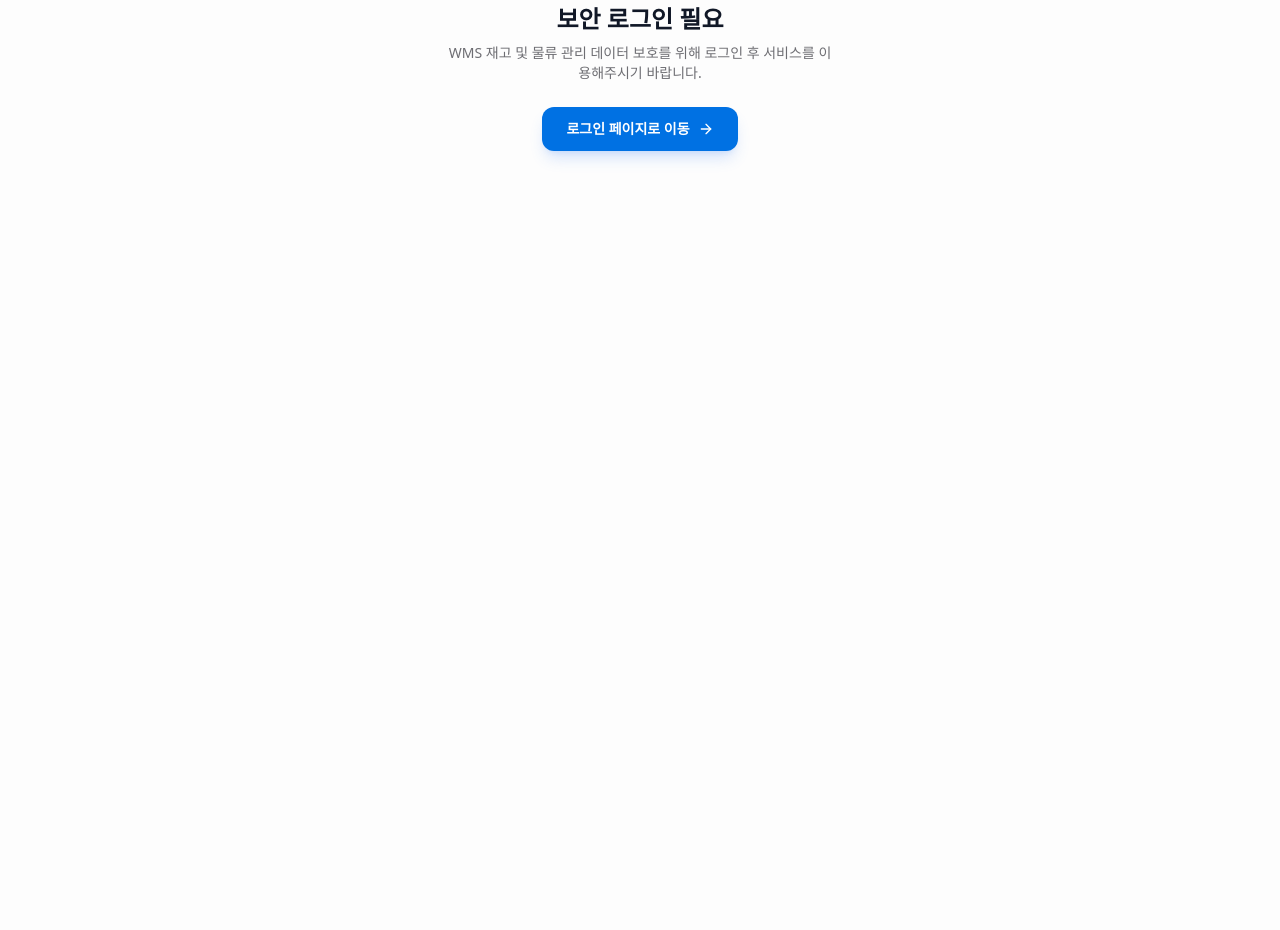
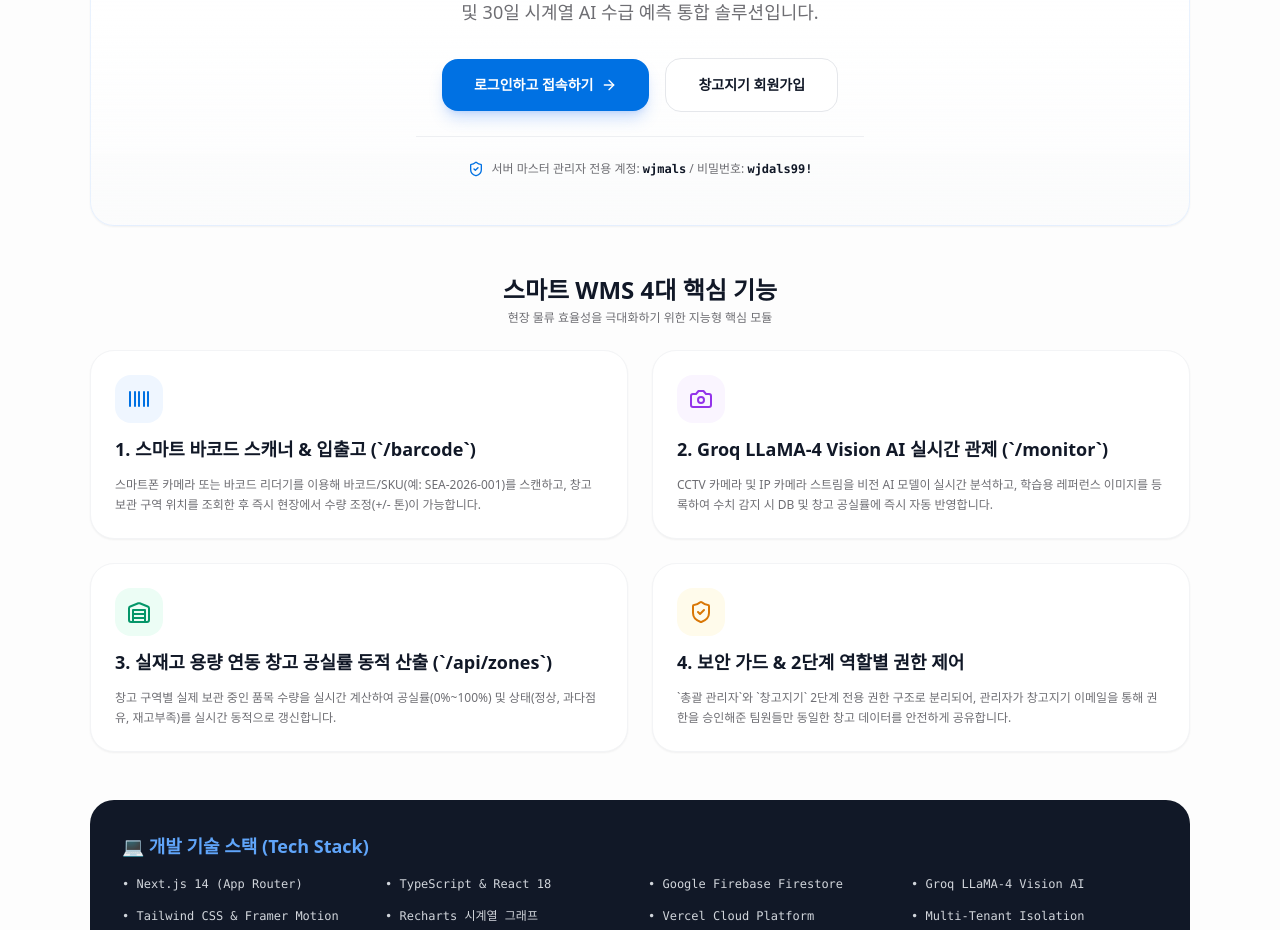
Before and after one commit to wjmals/WMS, a Next.js app in the folder frontend/: page / in a window 1280 px wide. Before the commit this address had no page. Shown: the part 320-1250 px from the top of the page. Before the commit the page ends 800 px from the top, so only its background shows below. Built offline with nearby package versions, Linux system fonts and the light colour scheme.

Commit message:
feat: Add System Showcase Landing View at http://localhost:3000/ when not logged in

```diff
--- a/frontend/app/page.tsx
+++ b/frontend/app/page.tsx
@@ -3,7 +3,10 @@
 import React, { useEffect, useState, useCallback } from 'react';
 import { motion, AnimatePresence } from 'framer-motion';
 import { LineChart, Line, XAxis, YAxis, CartesianGrid, Tooltip, ResponsiveContainer } from 'recharts';
-import { AlertTriangle, CheckCircle, Package, TrendingUp, ArrowRight, ShieldCheck, Warehouse, Settings, X, Plus, Edit2 } from 'lucide-react';
+import {
+  AlertTriangle, CheckCircle, Package, TrendingUp, ArrowRight, ShieldCheck,
+  Warehouse, Settings, X, Edit2, QrCode, Camera, Lock, UserCheck, Sparkles, Barcode
+} from 'lucide-react';
 import Link from 'next/link';
 
 import { useAuth } from '../context/AuthContext';
@@ -62,15 +65,146 @@ export default function InventoryDashboard() {
   }, []);
 
   useEffect(() => {
-    fetchData();
-    const timer = setInterval(fetchData, 3000);
-    return () => clearInterval(timer);
-  }, [fetchData]);
+    if (user) {
+      fetchData();
+      const timer = setInterval(fetchData, 3000);
+      return () => clearInterval(timer);
+    }
+  }, [user, fetchData]);
 
   // 수요예측 필터 선택
   const [selectedChartItem, setSelectedChartItem] = useState<string>('all');
 
-  // 핵심 지표 계산
+  // 비로그인 상태일 때: 시스템 소개 & 랜딩 쇼케이스 페이지 출력
+  if (!user) {
+    return (
+      <div className="flex flex-col gap-12 font-sans pb-16 max-w-[1100px] mx-auto">
+        {/* Hero Section */}
+        <section className="text-center py-12 px-6 bg-gradient-to-b from-blue-50/80 via-white to-gray-50/50 dark:from-gray-900 dark:to-gray-950 rounded-3xl border border-blue-100/60 dark:border-gray-800 shadow-sm space-y-6">
+          <div className="inline-flex items-center gap-2 px-4 py-1.5 rounded-full bg-blue-100/80 dark:bg-blue-900/50 text-primary font-bold text-xs">
+            <Sparkles className="w-4 h-4 text-blue-500" />
+            AI Native Smart Warehouse Management System
+          </div>
+
+          <h1 className="text-4xl md:text-5xl font-black tracking-tight text-gray-900 dark:text-white leading-tight">
+            차세대 스마트 물류 & 재고 관리 플랫폼
+          </h1>
+
+          <p className="text-base md:text-lg text-textMuted max-w-2xl mx-auto leading-relaxed">
+            Groq LLaMA-4 비전 AI CCTV 관제, 스마트 바코드 스캐너, 실재고 연동 동적 공실률 산출 및 30일 시계열 AI 수급 예측 통합 솔루션입니다.
+          </p>
+
+          <div className="flex flex-wrap items-center justify-center gap-4 pt-2">
+            <Link
+              href="/login"
+              className="px-8 py-4 bg-primary hover:bg-blue-600 text-white rounded-2xl font-bold text-sm shadow-lg shadow-blue-500/25 flex items-center gap-2 transition-all active:scale-95"
+            >
+              로그인하고 접속하기
+              <ArrowRight className="w-4 h-4" />
+            </Link>
+
+            <Link
+              href="/signup"
+              className="px-8 py-4 bg-white dark:bg-gray-800 hover:bg-gray-100 text-gray-900 dark:text-white border border-gray-200 dark:border-gray-700 rounded-2xl font-bold text-sm transition-all"
+            >
+              창고지기 회원가입
+            </Link>
+          </div>
+
+          {/* Master Admin Info Card */}
+          <div className="mt-8 pt-6 border-t border-gray-200/60 dark:border-gray-800 max-w-md mx-auto text-xs text-textMuted flex items-center justify-center gap-2">
+            <ShieldCheck className="w-4 h-4 text-primary flex-shrink-0" />
+            <span>
+              서버 마스터 관리자 전용 계정: <strong className="text-gray-900 dark:text-white font-mono">wjmals</strong> / 비밀번호: <strong className="text-gray-900 dark:text-white font-mono">wjdals99!</strong>
+            </span>
+          </div>
+        </section>
+
+        {/* 4 Core Pillars Grid */}
+        <section className="space-y-6">
+          <div className="text-center">
+            <h2 className="text-2xl font-bold text-gray-900 dark:text-white">
+              스마트 WMS 4대 핵심 기능
+            </h2>
+            <p className="text-xs text-textMuted mt-1">현장 물류 효율성을 극대화하기 위한 지능형 핵심 모듈</p>
+          </div>
+
+          <div className="grid grid-cols-1 md:grid-cols-2 gap-6">
+            {/* Feature 1 */}
+            <div className="bg-white dark:bg-gray-900 border border-gray-100 dark:border-gray-800 rounded-3xl p-6 shadow-sm hover:shadow-md transition-all space-y-3">
+              <div className="w-12 h-12 rounded-2xl bg-blue-50 dark:bg-blue-950/40 text-primary flex items-center justify-center font-bold">
+                <Barcode className="w-6 h-6" />
+              </div>
+              <h3 className="text-lg font-bold text-gray-900 dark:text-white">
+                1. 스마트 바코드 스캐너 & 입출고 (`/barcode`)
+              </h3>
+              <p className="text-xs text-textMuted leading-relaxed">
+                스마트폰 카메라 또는 바코드 리더기를 이용해 바코드/SKU(예: SEA-2026-001)를 스캔하고, 창고 보관 구역 위치를 조회한 후 즉시 현장에서 수량 조정(+/- 톤)이 가능합니다.
+              </p>
+            </div>
+
+            {/* Feature 2 */}
+            <div className="bg-white dark:bg-gray-900 border border-gray-100 dark:border-gray-800 rounded-3xl p-6 shadow-sm hover:shadow-md transition-all space-y-3">
+              <div className="w-12 h-12 rounded-2xl bg-purple-50 dark:bg-purple-950/40 text-purple-600 flex items-center justify-center font-bold">
+                <Camera className="w-6 h-6" />
+              </div>
+              <h3 className="text-lg font-bold text-gray-900 dark:text-white">
+                2. Groq LLaMA-4 Vision AI 실시간 관제 (`/monitor`)
+              </h3>
+              <p className="text-xs text-textMuted leading-relaxed">
+                CCTV 카메라 및 IP 카메라 스트림을 비전 AI 모델이 실시간 분석하고, 학습용 레퍼런스 이미지를 등록하여 수치 감지 시 DB 및 창고 공실률에 즉시 자동 반영합니다.
+              </p>
+            </div>
+
+            {/* Feature 3 */}
+            <div className="bg-white dark:bg-gray-900 border border-gray-100 dark:border-gray-800 rounded-3xl p-6 shadow-sm hover:shadow-md transition-all space-y-3">
+              <div className="w-12 h-12 rounded-2xl bg-emerald-50 dark:bg-emerald-950/40 text-emerald-600 flex items-center justify-center font-bold">
+                <Warehouse className="w-6 h-6" />
+              </div>
+              <h3 className="text-lg font-bold text-gray-900 dark:text-white">
+                3. 실재고 용량 연동 창고 공실률 동적 산출 (`/api/zones`)
+              </h3>
+              <p className="text-xs text-textMuted leading-relaxed">
+                창고 구역별 실제 보관 중인 품목 수량을 실시간 계산하여 공실률(0%~100%) 및 상태(정상, 과다점유, 재고부족)를 실시간 동적으로 갱신합니다.
+              </p>
+            </div>
+
+            {/* Feature 4 */}
+            <div className="bg-white dark:bg-gray-900 border border-gray-100 dark:border-gray-800 rounded-3xl p-6 shadow-sm hover:shadow-md transition-all space-y-3">
+              <div className="w-12 h-12 rounded-2xl bg-amber-50 dark:bg-amber-950/40 text-amber-600 flex items-center justify-center font-bold">
+                <ShieldCheck className="w-6 h-6" />
+              </div>
+              <h3 className="text-lg font-bold text-gray-900 dark:text-white">
+                4. 보안 가드 & 2단계 역할별 권한 제어
+              </h3>
+              <p className="text-xs text-textMuted leading-relaxed">
+                `총괄 관리자`와 `창고지기` 2단계 전용 권한 구조로 분리되어, 관리자가 창고지기 이메일을 통해 권한을 승인해준 팀원들만 동일한 창고 데이터를 안전하게 공유합니다.
+              </p>
+            </div>
+          </div>
+        </section>
+
+        {/* Tech Stack Summary */}
+        <section className="bg-gray-900 text-white rounded-3xl p-8 space-y-4">
+          <h3 className="text-lg font-bold text-blue-400">
+            💻 개발 기술 스택 (Tech Stack)
+          </h3>
+          <div className="grid grid-cols-2 sm:grid-cols-4 gap-4 text-xs text-gray-300 font-mono">
+            <div>• Next.js 14 (App Router)</div>
+            <div>• TypeScript & React 18</div>
+            <div>• Google Firebase Firestore</div>
+            <div>• Groq LLaMA-4 Vision AI</div>
+            <div>• Tailwind CSS & Framer Motion</div>
+            <div>• Recharts 시계열 그래프</div>
+            <div>• Vercel Cloud Platform</div>
+            <div>• Multi-Tenant Isolation</div>
+          </div>
+        </section>
+      </div>
+    );
+  }
+
+  // 로그인 상태일 때: 실시간 재고 & 수요 예측 대시보드 출력
   const totalCurrent = items.reduce((acc, i) => acc + (i.current || 0), 0);
   const totalSafe = items.reduce((acc, i) => acc + (i.safe || 0), 0);
   const shortageItems = items.filter(i => i.status === 'shortage');
@@ -403,7 +537,7 @@ export default function InventoryDashboard() {
           </ResponsiveContainer>
         </div>
 
-        {/* AI 의사결정 권고 및 이 차트 설명 배너 */}
+        {/* AI 의사결정 권고 배너 */}
         <div className="p-4 bg-gray-50 dark:bg-gray-800/60 border border-gray-200 dark:border-gray-700 rounded-xl space-y-2">
           <div className="flex items-center gap-2 text-primary font-bold text-sm">
             <span className="w-2 h-2 rounded-full bg-primary animate-ping" />
--- a/frontend/components/AuthGuard.tsx
+++ b/frontend/components/AuthGuard.tsx
@@ -14,7 +14,7 @@ export default function AuthGuard({ children }: { children: React.ReactNode }) {
   const [submitting, setSubmitting] = useState(false);
   const [requestResult, setRequestResult] = useState<{ type: 'success' | 'error'; text: string } | null>(null);
 
-  const publicPaths = ['/login', '/signup'];
+  const publicPaths = ['/', '/login', '/signup'];
   const isPublicPath = publicPaths.includes(pathname);
 
   useEffect(() => {
```
